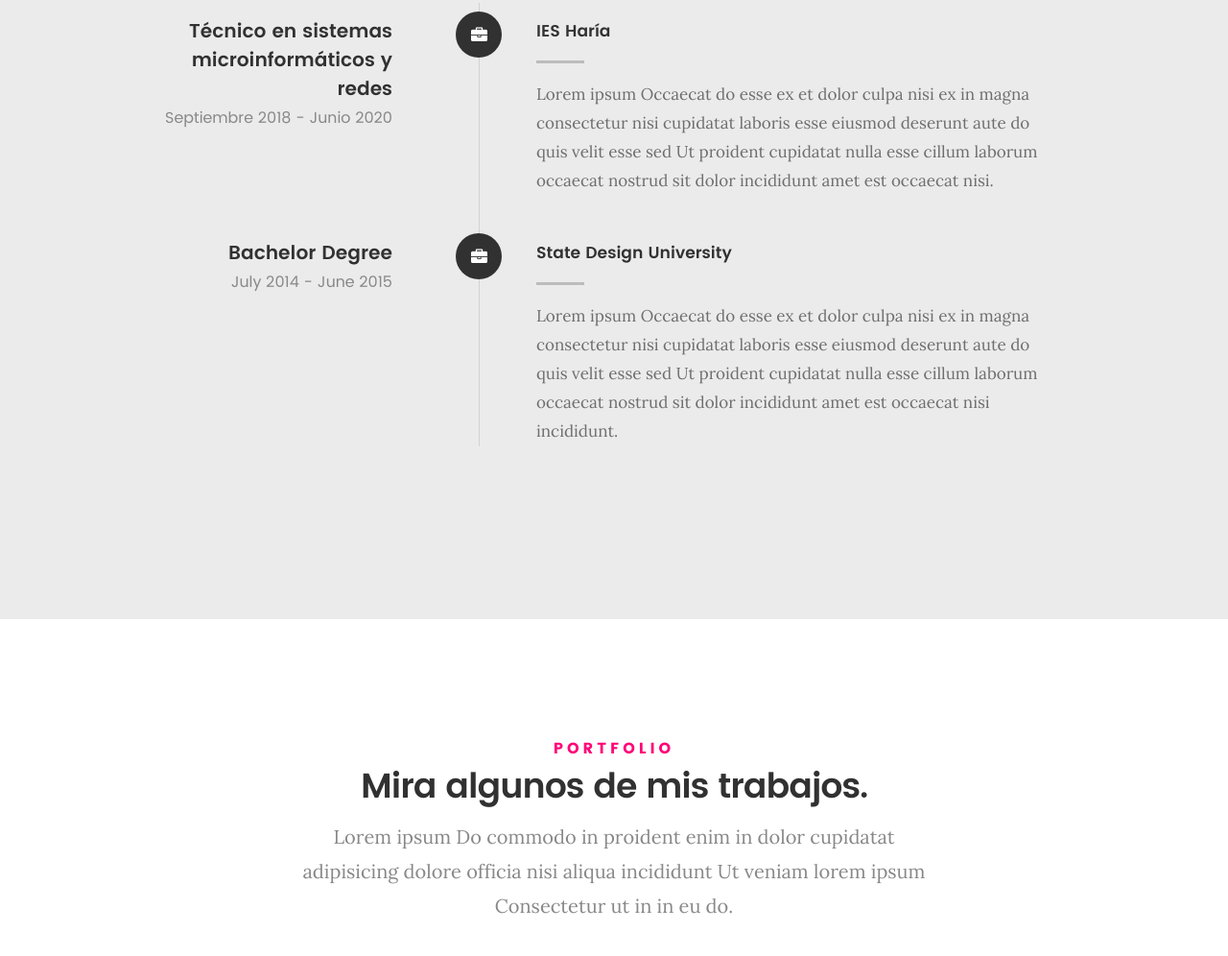
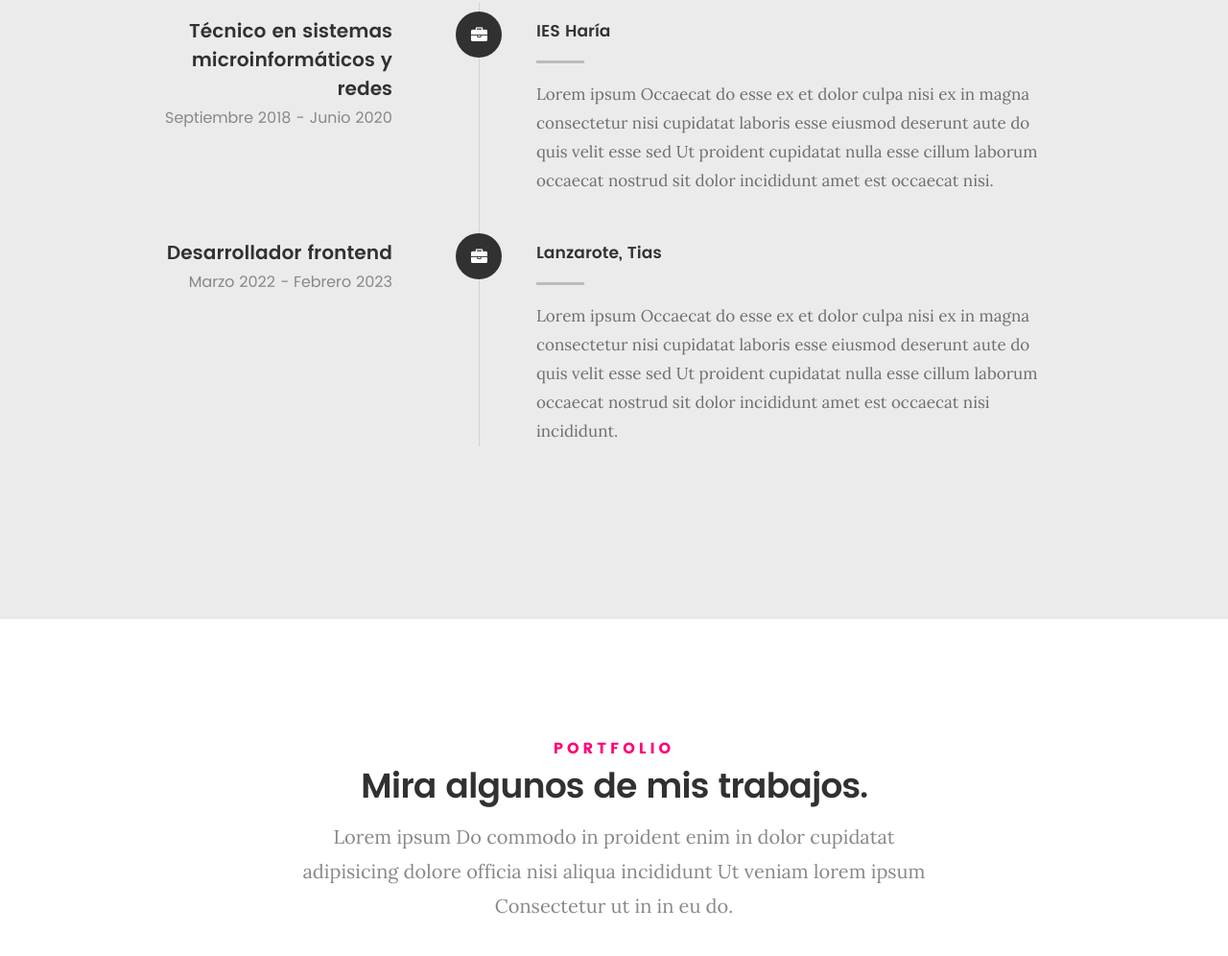
Before and after one commit to Yowisukabliet/Portfolio, a plain HTML site: page index.html in a window 1280 px wide. Shown: the part 1904-2900 px from the top of the page at 96% size. Drawn offline with Linux system fonts and the light colour scheme; files whose address does not match are found by name.

Commit message:
Cambios hmtl

```diff
--- a/index.html
+++ b/index.html
@@ -187,12 +187,12 @@
 						</div>
 
 						<div class="timeline-header">
-							<h3>Bachelor Degree</h3>
-							<p>July 2014 - June 2015</p>
+							<h3>Desarrollador frontend</h3>
+							<p>Marzo 2022 - Febrero 2023</p>
 						</div>
 
 						<div class="timeline-content">
-							<h4>State Design University</h4>
+							<h4>Lanzarote, Tias</h4>
 							<p>Lorem ipsum Occaecat do esse ex et dolor culpa nisi ex in magna consectetur nisi
 								cupidatat laboris esse eiusmod deserunt aute do quis velit esse sed Ut proident
 								cupidatat nulla esse cillum laborum occaecat nostrud sit dolor incididunt amet est
@@ -504,8 +504,8 @@
 
 			<h5>Email Me At</h5>
 
-			<p>yo@posnosequeponer.com<br>
-				info@chimichanga.com
+			<p>info@joelbalado.com<br>
+
 			</p>
 
 		</div>
```
